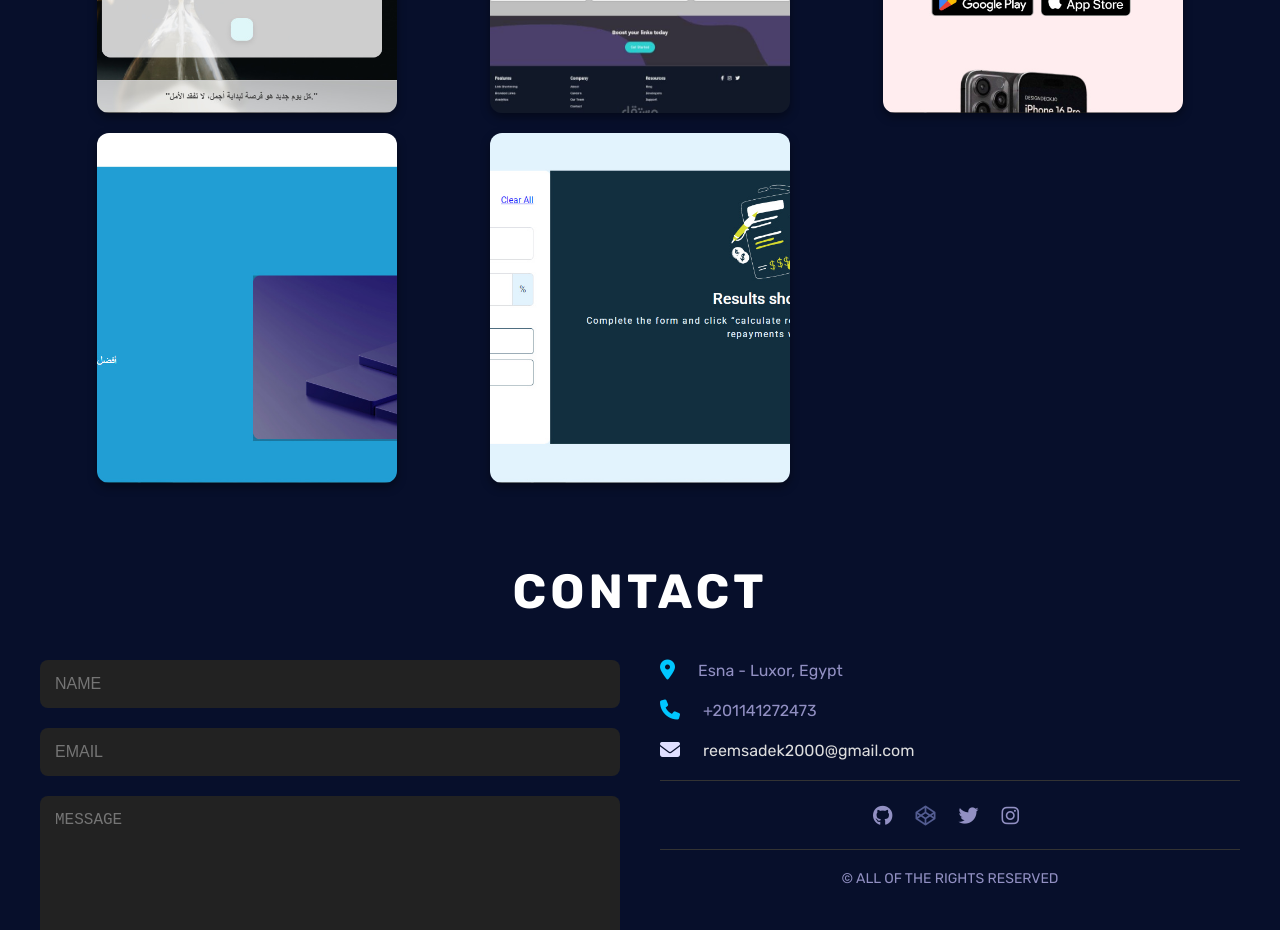
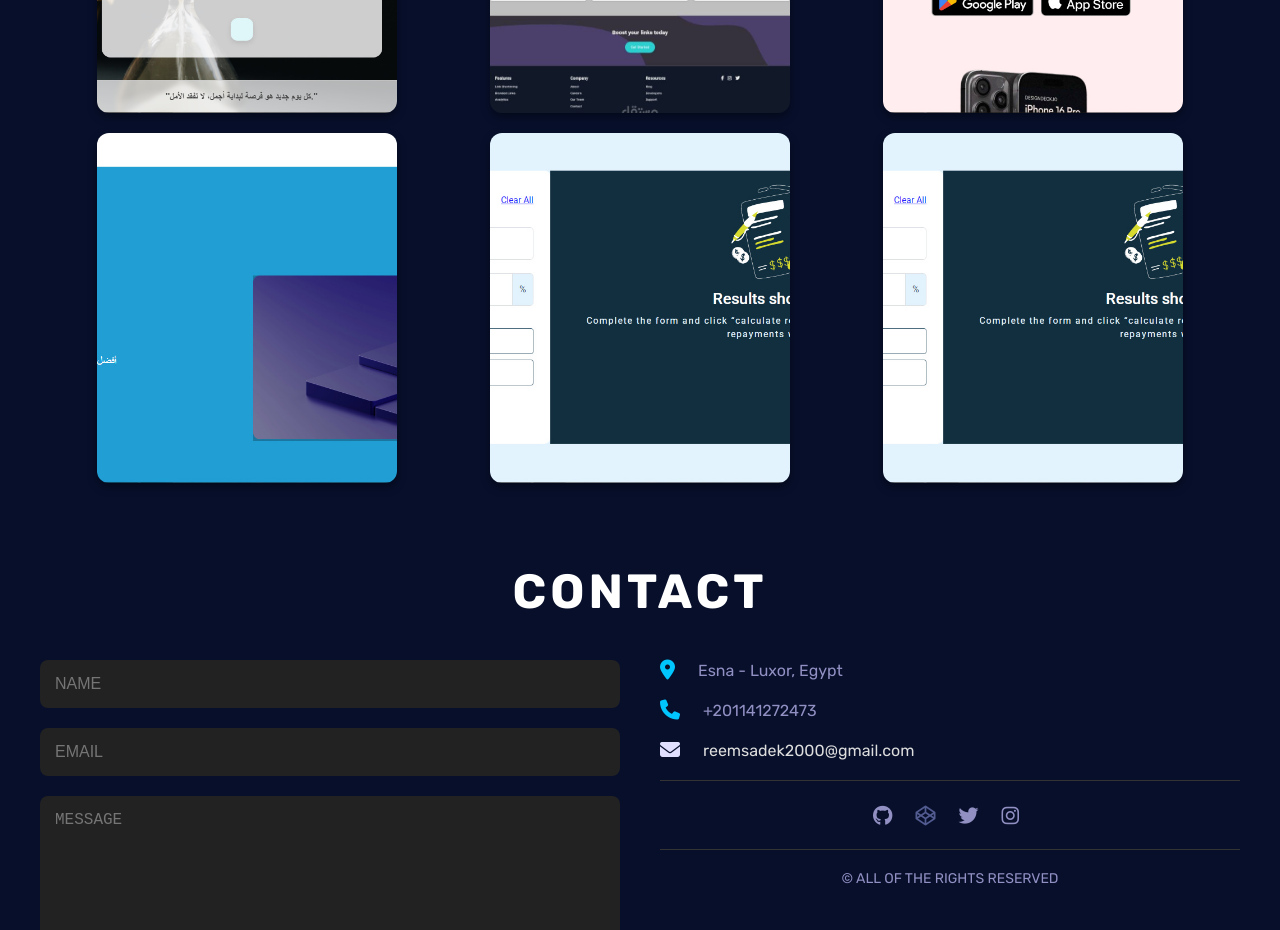
Before and after one commit to reem-abdelrazek20/reem, a React (Create React App) app: page / in a window 1280 px wide. Shown: the part 2040-2970 px from the top of the page. Built offline with nearby package versions, Linux system fonts and the light colour scheme.

Commit message:
Update projecta.jsx

```diff
--- a/src/components/projecta.jsx
+++ b/src/components/projecta.jsx
@@ -37,6 +37,12 @@ export default function Project() {
           backgroundImage="/img/Mortgage-Calculator.jpg"
           link="https://mortgage-repayment-calculator-pi-one.vercel.app/"
         />
+         <Card
+          title="Platinum Global Motors"
+          copy="صفحة هبوط  ."
+          backgroundImage="/img/Mortgage-Calculator.jpg"
+          link="https://car-zeta-three.vercel.app/"
+        />
       </div>
     </section>
   );
```
